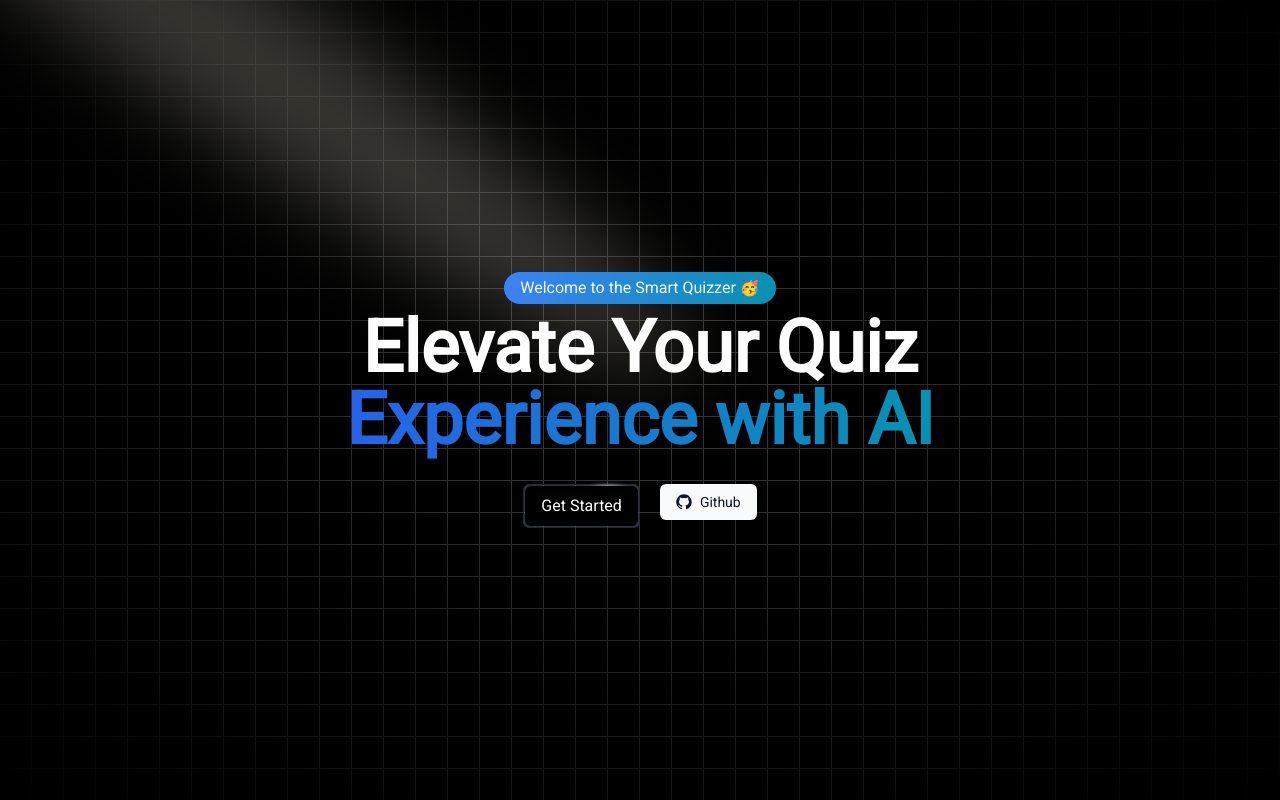
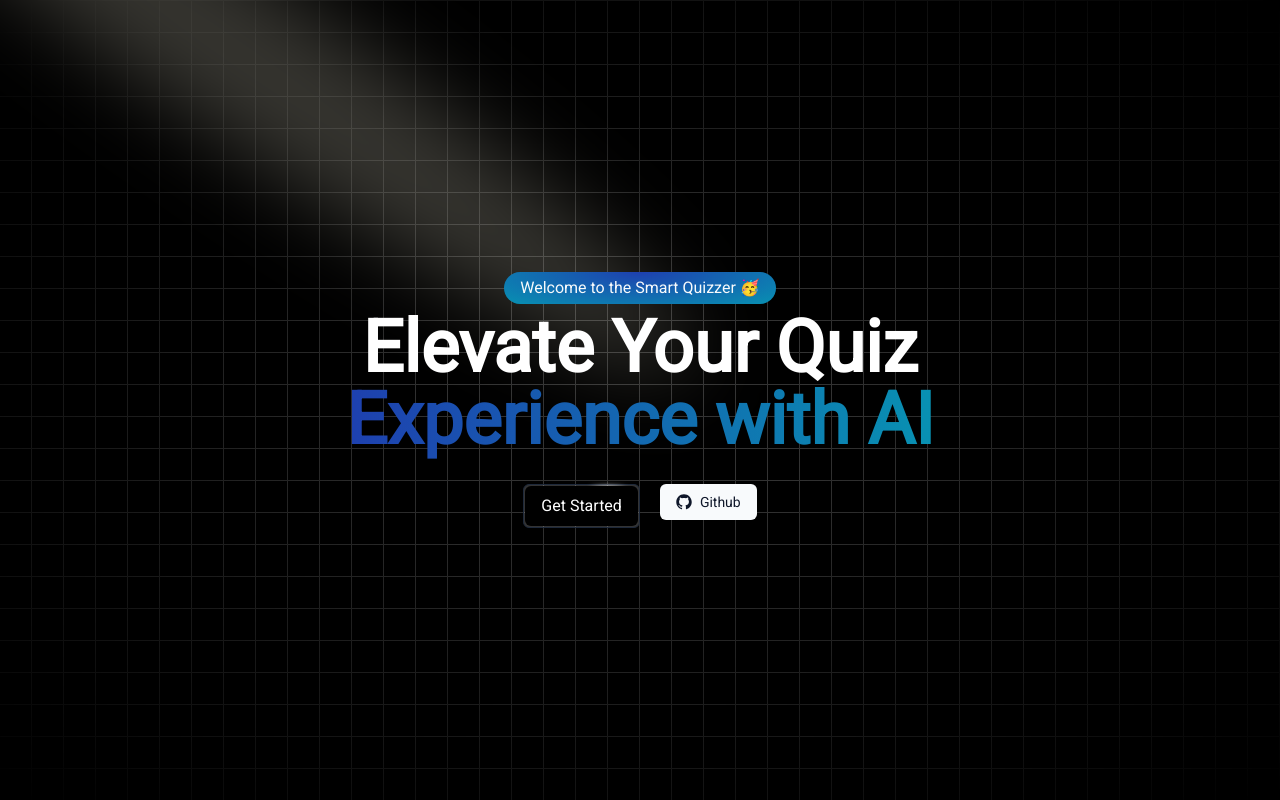
Before and after one commit to sandilya27/SmartQuizzer, a Next.js app: page / in a window 1280 px wide. Built offline with nearby package versions, Linux system fonts and the light colour scheme.

Commit message:
changed the global gradient

```diff
--- a/src/app/globals.css
+++ b/src/app/globals.css
@@ -76,9 +76,9 @@ body,
 }
 
 .blue_gradient {
-  @apply font-black bg-gradient-to-r from-blue-600 to-cyan-600 bg-clip-text text-transparent;
+  @apply font-black bg-gradient-to-r from-blue-800 to-cyan-600 bg-clip-text text-transparent;
 }
 
 .blue_bg {
-  @apply bg-gradient-to-r from-blue-500 to-cyan-600;
+  @apply bg-[radial-gradient(ellipse_at_top,_var(--tw-gradient-stops))] from-blue-800 to-cyan-600;
 }
```
